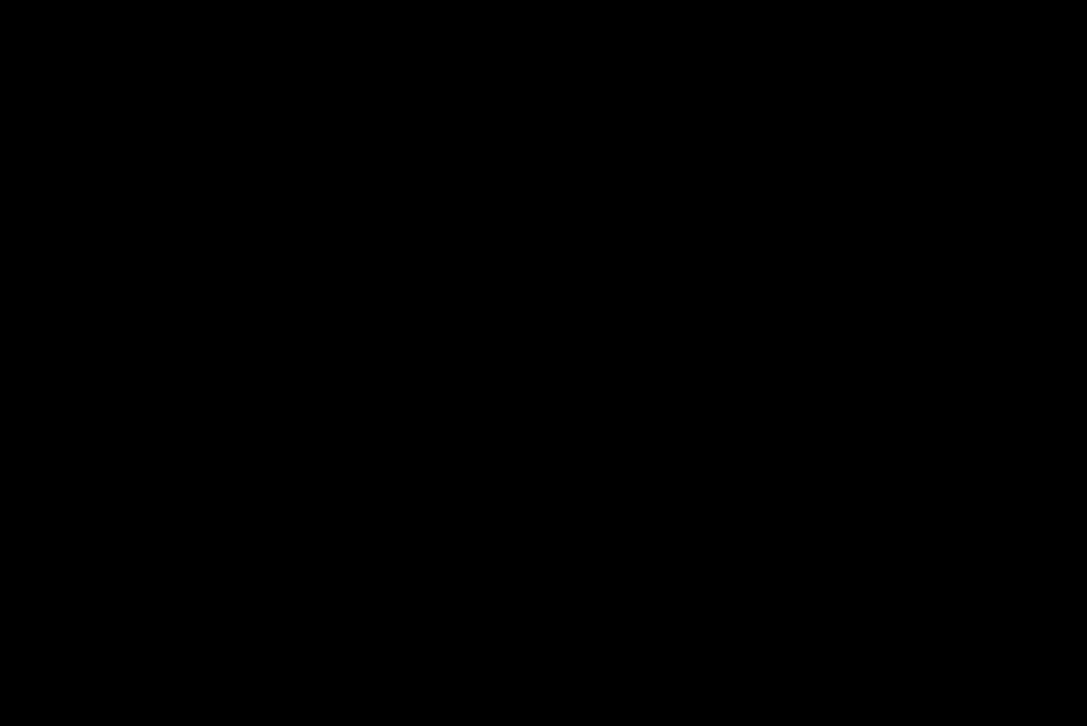
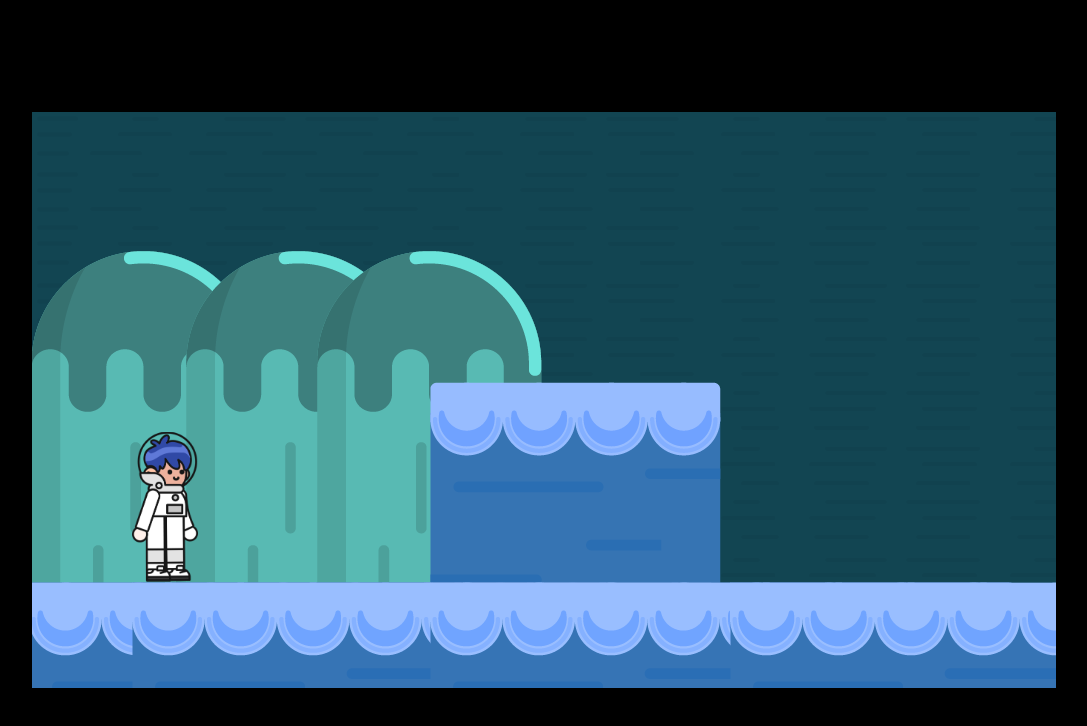
Before and after one commit to Sawwww7/Andrii, a plain HTML site: page gameMario/indexMario.html in a window 1280 px wide. Shown: the whole page, without its empty margins (96-1183 px from the left). Drawn offline with Linux system fonts and the light colour scheme; the site is published under a folder, as on GitHub Pages, so addresses that start at the root find nothing.

Commit message:
Update indexMario.html

```diff
--- a/gameMario/indexMario.html
+++ b/gameMario/indexMario.html
@@ -16,5 +16,5 @@
     }
   </style>
   <canvas></canvas>
-  <script type="module" src="/mario.js"></script>
+  <script type="module" src="mario.js"></script>
 </html>
```
